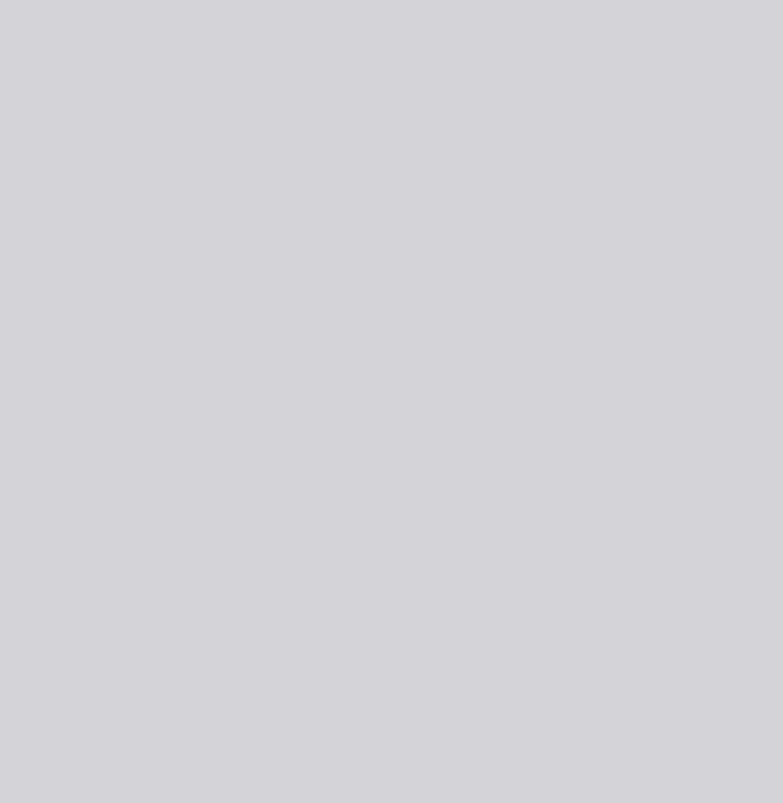
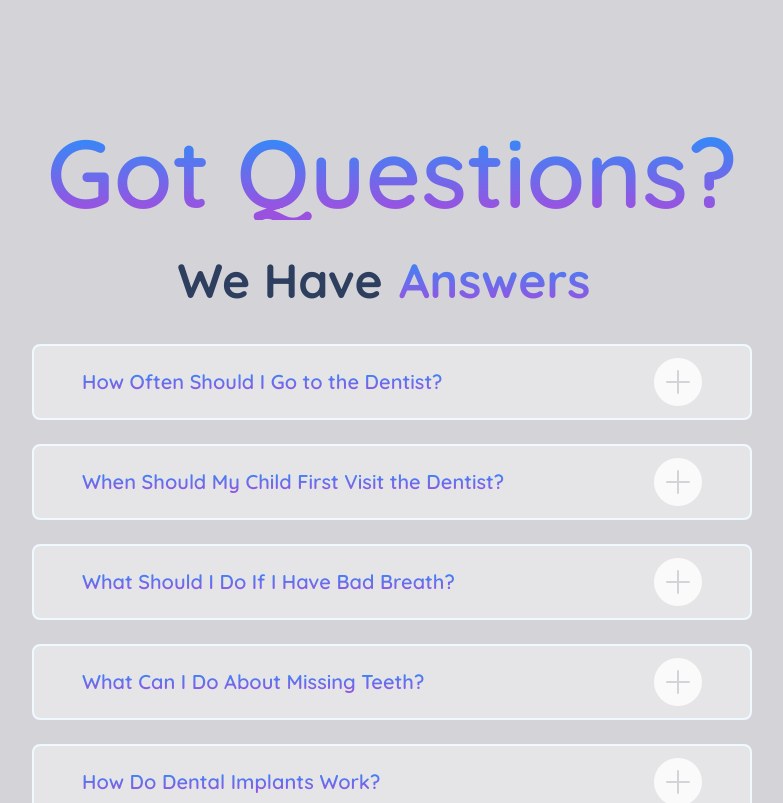
Before and after one commit to sandyFit/Dental-Studio-Radiant, a React (Create React App) app: page / in a window 1280 px wide. Shown: the part 10280-11083 px from the top of the page, without its empty margins (248-1031 px from the left). Before the commit the page ends 10244 px from the top, so only its background shows below. Built offline with nearby package versions, Linux system fonts and the light colour scheme; a web font is replaced by a local one.

Commit message:
Integrated Faqs section

```diff
--- a/src/components/cards/QuestionCard.jsx
+++ b/src/components/cards/QuestionCard.jsx
@@ -1,29 +1,30 @@
-import { Add, Remove } from '@mui/icons-material';
 import React from 'react';
 import { renderDescription } from '../../utils/functions';
+import { BsDashLg, BsPlusLg } from 'react-icons/bs';
 
 const QuestionCard = ({ question, answer, isOpen, onToggle }) => {
 
 
     return (
-        <article className={`gradient-border flex flex-col w-10/12 lg:w-[45rem] 2xl:w-[60rem] gap-2 rounded-lg
+        <article className={`border-2 border-sky-50 bg-zinc-50 bg-opacity-45 flex flex-col w-10/12 lg:w-[45rem]
+            2xl:w-[60rem] gap-2 rounded-lg
             ${isOpen ? 'active' : ''}`}>
-            <div className="flex justify-between items-center px-12 py-8"
+            <div className="flex justify-between items-center px-12 py-3"
                 onClick={onToggle}>
 
-                <h4 className="app-title text-2xl font-semibold">
+                <h4 className="app-title text-xl font-semibold">
                     {question}
                 </h4>
 
-                <button className={`item bg-custom-gradient-btn rounded-full p-2 text-white3
+                <button className={`item bg-zinc-50 rounded-full p-2 text-zinc-300 font-[900]
                     ${isOpen ? 'activeIcon rotate-icon' : 'inactiveIcon'}`}>
-                    {isOpen ? <Remove style={{ fontSize: '2rem' }} /> : <Add style={{ fontSize: '2rem' }} />}
+                    {isOpen ? <BsDashLg style={{ fontSize: '2rem' }} /> : <BsPlusLg style={{ fontSize: '2rem' }} />}
                 </button>
             </div>
 
             { isOpen && (
-                <div className=" text-xl content">
-                    <p className='px-12 pb-12 text-white3 font-thin'>
+                <div className=" text-lg content">
+                    <p className='px-12 pb-12 text-zinc-950 font-[400]'>
                         {renderDescription(answer)}
                     </p>
                 </div>
--- /dev/null
+++ b/src/pages/home/Faqs.jsx
@@ -0,0 +1,46 @@
+import React, { useState } from 'react'
+import QuestionCard from '../../components/cards/QuestionCard';
+import questions from '../../data/questions';
+import UnderlineText from '../../components/ui/UnderlineText';
+
+const Faqs = () => {
+
+    const [openQuestionIndex, setOpenQuestionIndex] = useState(null);
+
+    const handleToggleAccordion = index => {
+        setOpenQuestionIndex(openQuestionIndex === index ? null : index);
+    }
+
+    return (
+        <section className='relative flex flex-col justify-center items-center h-auto pt-40 '>
+            <h2 className='app-title text-8xl font-[600] text-center mb-3'>
+                Got Questions?
+            </h2>
+            <div>
+                <h2 className='text-center text-navyBlue text-3xl md:text-4xl xl:text-5xl 2xl:text-6xl font-bold
+                     pt-6 pb-10' >
+                        We Have
+                    <span className='app-title' style={{ margin: ' 0 1rem' }}>
+                        Answers
+                    </span>
+                </h2>
+            </div>
+
+            <div className="flex flex-col justify-center items-center space-y-6 pb-64">
+                {questions.map((question, index) => (
+                <QuestionCard
+                    key={index}
+                    question={question.question}
+                    answer={question.answer}
+                    isOpen={index === openQuestionIndex}
+                    onToggle={() => handleToggleAccordion(index)}
+                />
+                ))}
+            </div>
+
+            <hr className='w-full h-1 bg-custom-gradient-btn border-none'/>
+        </section>
+    )
+}
+
+export default Faqs;
--- a/src/pages/home/Home.jsx
+++ b/src/pages/home/Home.jsx
@@ -8,6 +8,7 @@ import TransitionAbout from '../transitions/TransitionAbout';
 import Services from './Services';
 import Team from './Team';
 import Reviews from './Reviews';
+import Faqs from './Faqs';
 
 const Home = () => {
 
@@ -98,6 +99,9 @@ const Home = () => {
             <section id='reviews' className=''>
                 <Reviews/>
             </section>
+            <section id='faq' className=''>
+                <Faqs/>
+            </section>
         </div>
     )
 }
```
